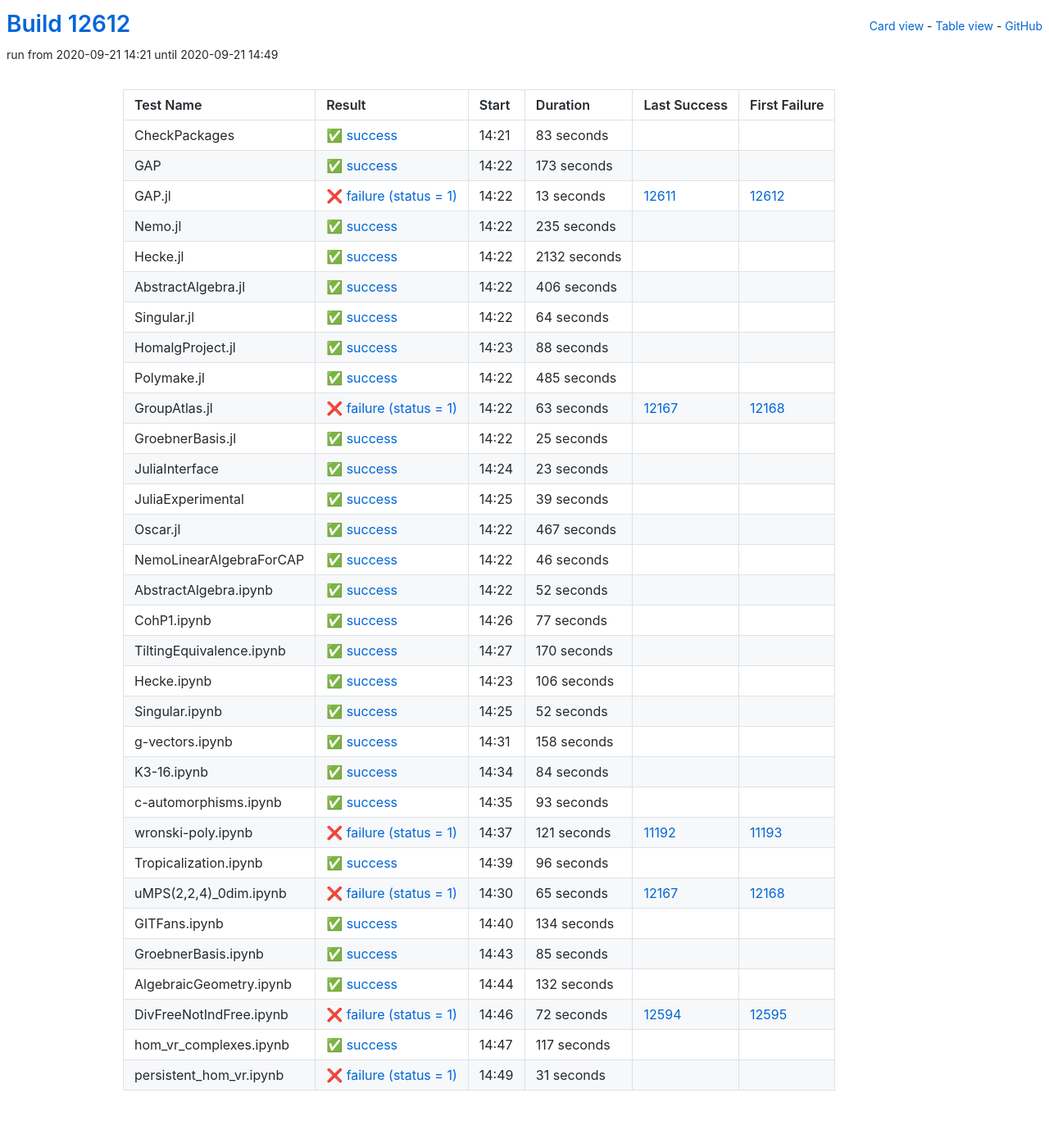
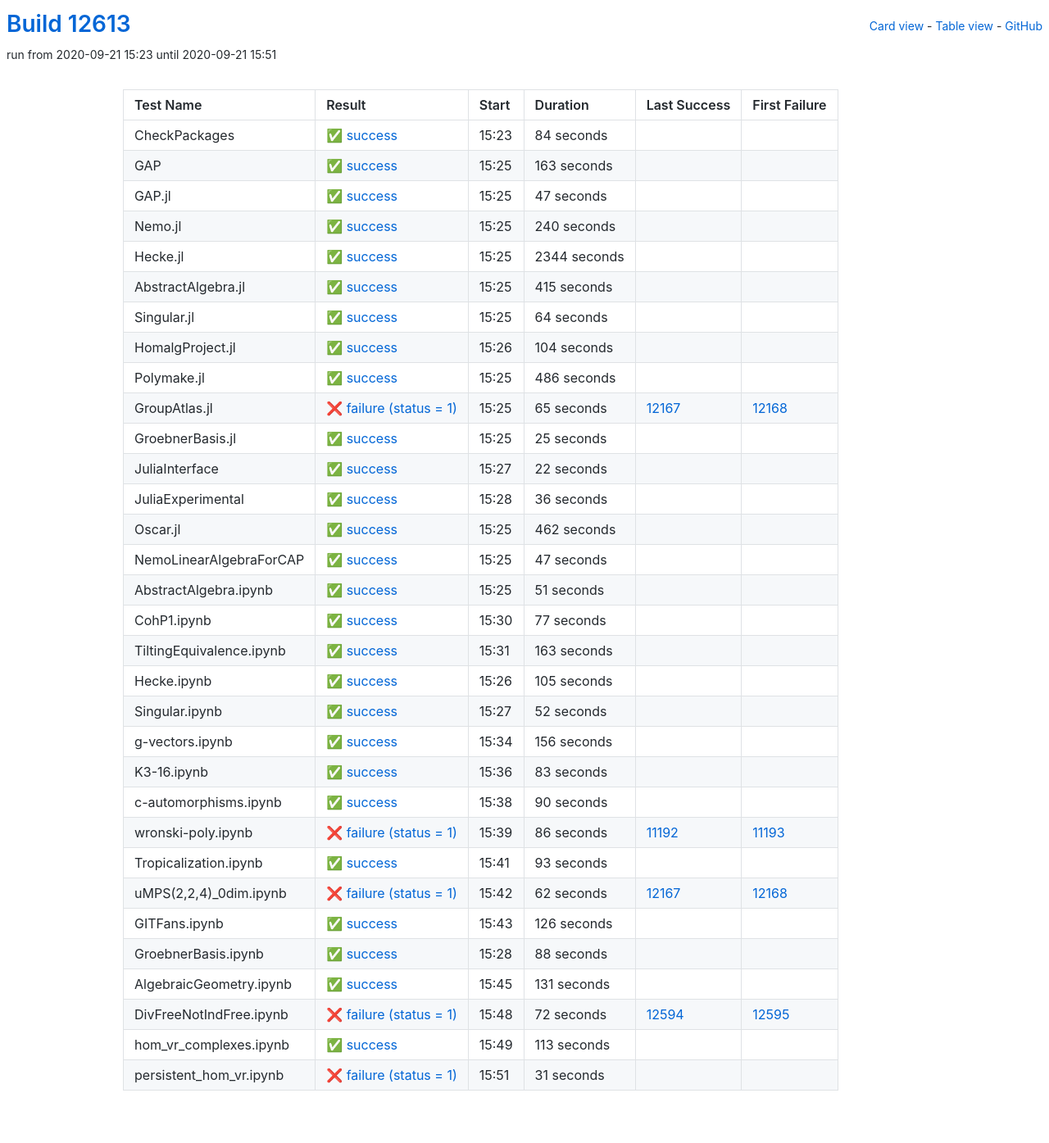
Before and after one commit to oscar-system/oscar-ci-status, a Jekyll site: the page built from table.html, in a window 1280 px wide. Shown: the whole page at 82% size. Built offline with Jekyll 4.4.1, drawn with Linux system fonts in a browser that asks for light colours.

Commit message:
Build #12613

```diff
--- a/_data/ci.yml
+++ b/_data/ci.yml
@@ -1,6 +1,6 @@
 ---
-build: 12612
-build_url: https://oscarci.mathematik.uni-kl.de/job/oscar/12612/
+build: 12613
+build_url: https://oscarci.mathematik.uni-kl.de/job/oscar/12613/
 job: oscar
 organization: oscar-system
 repo: oscar-ci-status
@@ -8,80 +8,80 @@
 tests:
 - name: CheckPackages
   id: checkpackages
-  log: https://oscarci.mathematik.uni-kl.de/job/oscar/12612/artifact/logs/build-12612/CheckPackages.log
-  start: 2020-09-21 14:21
+  log: https://oscarci.mathematik.uni-kl.de/job/oscar/12613/artifact/logs/build-12613/CheckPackages.log
+  start: 2020-09-21 15:23
   success: true
   exitcode: 0
   status: success
-  duration: 83
+  duration: 84
   last_success: false
   last_success_url:
   first_failure: false
   first_failure_url:
 - name: GAP
   id: gap
-  log: https://oscarci.mathematik.uni-kl.de/job/oscar/12612/artifact/logs/build-12612/GAP.log
-  start: 2020-09-21 14:22
+  log: https://oscarci.mathematik.uni-kl.de/job/oscar/12613/artifact/logs/build-12613/GAP.log
+  start: 2020-09-21 15:25
   success: true
   exitcode: 0
   status: success
-  duration: 173
+  duration: 163
   last_success: false
   last_success_url:
   first_failure: false
   first_failure_url:
 - name: GAP.jl
   id: gap-jl
-  log: https://oscarci.mathematik.uni-kl.de/job/oscar/12612/artifact/logs/build-12612/GAP.jl.log
-  start: 2020-09-21 14:22
-  success: false
-  exitcode: 1
-  status: failure
-  duration: 13
-  last_success: 12611
-  last_success_url: https://oscarci.mathematik.uni-kl.de/job/oscar/12611/
-  first_failure: 12612
-  first_failure_url: https://oscarci.mathematik.uni-kl.de/job/oscar/12612/
-- name: Nemo.jl
-  id: nemo-jl
-  log: https://oscarci.mathematik.uni-kl.de/job/oscar/12612/artifact/logs/build-12612/Nemo.jl.log
-  start: 2020-09-21 14:22
+  log: https://oscarci.mathematik.uni-kl.de/job/oscar/12613/artifact/logs/build-12613/GAP.jl.log
+  start: 2020-09-21 15:25
   success: true
   exitcode: 0
   status: success
-  duration: 235
+  duration: 47
+  last_success: false
+  last_success_url:
+  first_failure: false
+  first_failure_url:
+- name: Nemo.jl
+  id: nemo-jl
+  log: https://oscarci.mathematik.uni-kl.de/job/oscar/12613/artifact/logs/build-12613/Nemo.jl.log
+  start: 2020-09-21 15:25
+  success: true
+  exitcode: 0
+  status: success
+  duration: 240
   last_success: false
   last_success_url:
   first_failure: false
   first_failure_url:
 - name: Hecke.jl
   id: hecke-jl
-  log: https://oscarci.mathematik.uni-kl.de/job/oscar/12612/artifact/logs/build-12612/Hecke.jl.log
-  start: 2020-09-21 14:22
+  log: https://oscarci.mathematik.uni-kl.de/job/oscar/12613/artifact/logs/build-12613/Hecke.jl.log
+  start: 2020-09-21 15:25
   success: true
   exitcode: 0
   status: success
-  duration: 2132
+  duration: 2344
   last_success: false
   last_success_url:
   first_failure: false
   first_failure_url:
 - name: AbstractAlgebra.jl
   id: abstractalgebra-jl
-  log: https://oscarci.mathematik.uni-kl.de/job/oscar/12612/artifact/logs/build-12612/AbstractAlgebra.jl.log
-  start: 2020-09-21 14:22
+  log: https://oscarci.mathematik.uni-kl.de/job/oscar/12613/artifact/logs/build-12613/AbstractAlgebra.jl.log
+  start: 2020-09-21 15:25
   success: true
   exitcode: 0
   status: success
-  duration: 406
+  duration: 415
   last_success: false
   last_success_url:
   first_failure: false
   first_failure_url:
 - name: Singular.jl
   id: singular-jl
-  log: https://oscarci.mathematik.uni-kl.de/job/oscar/12612/artifact/logs/build-12612/Singular.jl.log
-  start: 2020-09-21 14:22
+  log: https://oscarci.mathematik.uni-kl.de/job/oscar/12613/artifact/logs/build-12613/Singular.jl.log
+  start: 2020-09-21 15:25
   success: true
   exitcode: 0
   status: success
@@ -92,44 +92,44 @@
   first_failure_url:
 - name: HomalgProject.jl
   id: homalgproject-jl
-  log: https://oscarci.mathematik.uni-kl.de/job/oscar/12612/artifact/logs/build-12612/HomalgProject.jl.log
-  start: 2020-09-21 14:23
+  log: https://oscarci.mathematik.uni-kl.de/job/oscar/12613/artifact/logs/build-12613/HomalgProject.jl.log
+  start: 2020-09-21 15:26
   success: true
   exitcode: 0
   status: success
-  duration: 88
+  duration: 104
   last_success: false
   last_success_url:
   first_failure: false
   first_failure_url:
 - name: Polymake.jl
   id: polymake-jl
-  log: https://oscarci.mathematik.uni-kl.de/job/oscar/12612/artifact/logs/build-12612/Polymake.jl.log
-  start: 2020-09-21 14:22
+  log: https://oscarci.mathematik.uni-kl.de/job/oscar/12613/artifact/logs/build-12613/Polymake.jl.log
+  start: 2020-09-21 15:25
   success: true
   exitcode: 0
   status: success
-  duration: 485
+  duration: 486
   last_success: false
   last_success_url:
   first_failure: false
   first_failure_url:
 - name: GroupAtlas.jl
   id: groupatlas-jl
-  log: https://oscarci.mathematik.uni-kl.de/job/oscar/12612/artifact/logs/build-12612/GroupAtlas.jl.log
-  start: 2020-09-21 14:22
+  log: https://oscarci.mathematik.uni-kl.de/job/oscar/12613/artifact/logs/build-12613/GroupAtlas.jl.log
+  start: 2020-09-21 15:25
   success: false
   exitcode: 1
   status: failure
-  duration: 63
+  duration: 65
   last_success: 12167
   last_success_url: https://oscarci.mathematik.uni-kl.de/job/oscar/12167/
   first_failure: 12168
   first_failure_url: https://oscarci.mathematik.uni-kl.de/job/oscar/12168/
 - name: GroebnerBasis.jl
   id: groebnerbasis-jl
-  log: https://oscarci.mathematik.uni-kl.de/job/oscar/12612/artifact/logs/build-12612/GroebnerBasis.jl.log
-  start: 2020-09-21 14:22
+  log: https://oscarci.mathematik.uni-kl.de/job/oscar/12613/artifact/logs/build-12613/GroebnerBasis.jl.log
+  start: 2020-09-21 15:25
   success: true
   exitcode: 0
   status: success
@@ -140,68 +140,68 @@
   first_failure_url:
 - name: JuliaInterface
   id: juliainterface
-  log: https://oscarci.mathematik.uni-kl.de/job/oscar/12612/artifact/logs/build-12612/JuliaInterface.log
-  start: 2020-09-21 14:24
+  log: https://oscarci.mathematik.uni-kl.de/job/oscar/12613/artifact/logs/build-12613/JuliaInterface.log
+  start: 2020-09-21 15:27
   success: true
   exitcode: 0
   status: success
-  duration: 23
+  duration: 22
   last_success: false
   last_success_url:
   first_failure: false
   first_failure_url:
 - name: JuliaExperimental
   id: juliaexperimental
-  log: https://oscarci.mathematik.uni-kl.de/job/oscar/12612/artifact/logs/build-12612/JuliaExperimental.log
-  start: 2020-09-21 14:25
+  log: https://oscarci.mathematik.uni-kl.de/job/oscar/12613/artifact/logs/build-12613/JuliaExperimental.log
+  start: 2020-09-21 15:28
   success: true
   exitcode: 0
   status: success
-  duration: 39
+  duration: 36
   last_success: false
   last_success_url:
   first_failure: false
   first_failure_url:
 - name: Oscar.jl
   id: oscar-jl
-  log: https://oscarci.mathematik.uni-kl.de/job/oscar/12612/artifact/logs/build-12612/Oscar.jl.log
-  start: 2020-09-21 14:22
+  log: https://oscarci.mathematik.uni-kl.de/job/oscar/12613/artifact/logs/build-12613/Oscar.jl.log
+  start: 2020-09-21 15:25
   success: true
   exitcode: 0
   status: success
-  duration: 467
+  duration: 462
   last_success: false
   last_success_url:
   first_failure: false
   first_failure_url:
 - name: NemoLinearAlgebraForCAP
   id: nemolinearalgebraforcap
-  log: https://oscarci.mathematik.uni-kl.de/job/oscar/12612/artifact/logs/build-12612/NemoLinearAlgebraForCAP.log
-  start: 2020-09-21 14:22
+  log: https://oscarci.mathematik.uni-kl.de/job/oscar/12613/artifact/logs/build-12613/NemoLinearAlgebraForCAP.log
+  start: 2020-09-21 15:25
   success: true
   exitcode: 0
   status: success
-  duration: 46
+  duration: 47
   last_success: false
   last_success_url:
   first_failure: false
   first_failure_url:
 - name: AbstractAlgebra.ipynb
   id: abstractalgebra-ipynb
-  log: https://oscarci.mathematik.uni-kl.de/job/oscar/12612/artifact/logs/build-12612/AbstractAlgebra.ipynb.log
-  start: 2020-09-21 14:22
+  log: https://oscarci.mathematik.uni-kl.de/job/oscar/12613/artifact/logs/build-12613/AbstractAlgebra.ipynb.log
+  start: 2020-09-21 15:25
   success: true
   exitcode: 0
   status: success
-  duration: 52
+  duration: 51
   last_success: false
   last_success_url:
   first_failure: false
   first_failure_url:
 - name: CohP1.ipynb
   id: cohp1-ipynb
-  log: https://oscarci.mathematik.uni-kl.de/job/oscar/12612/artifact/logs/build-12612/CohP1.ipynb.log
-  start: 2020-09-21 14:26
+  log: https://oscarci.mathematik.uni-kl.de/job/oscar/12613/artifact/logs/build-12613/CohP1.ipynb.log
+  start: 2020-09-21 15:30
   success: true
   exitcode: 0
   status: success
@@ -212,32 +212,32 @@
   first_failure_url:
 - name: TiltingEquivalence.ipynb
   id: tiltingequivalence-ipynb
-  log: https://oscarci.mathematik.uni-kl.de/job/oscar/12612/artifact/logs/build-12612/TiltingEquivalence.ipynb.log
-  start: 2020-09-21 14:27
+  log: https://oscarci.mathematik.uni-kl.de/job/oscar/12613/artifact/logs/build-12613/TiltingEquivalence.ipynb.log
+  start: 2020-09-21 15:31
   success: true
   exitcode: 0
   status: success
-  duration: 170
+  duration: 163
   last_success: false
   last_success_url:
   first_failure: false
   first_failure_url:
 - name: Hecke.ipynb
   id: hecke-ipynb
-  log: https://oscarci.mathematik.uni-kl.de/job/oscar/12612/artifact/logs/build-12612/Hecke.ipynb.log
-  start: 2020-09-21 14:23
+  log: https://oscarci.mathematik.uni-kl.de/job/oscar/12613/artifact/logs/build-12613/Hecke.ipynb.log
+  start: 2020-09-21 15:26
   success: true
   exitcode: 0
   status: success
-  duration: 106
+  duration: 105
   last_success: false
   last_success_url:
   first_failure: false
   first_failure_url:
 - name: Singular.ipynb
   id: singular-ipynb
-  log: https://oscarci.mathematik.uni-kl.de/job/oscar/12612/artifact/logs/build-12612/Singular.ipynb.log
-  start: 2020-09-21 14:25
+  log: https://oscarci.mathematik.uni-kl.de/job/oscar/12613/artifact/logs/build-12613/Singular.ipynb.log
+  start: 2020-09-21 15:27
   success: true
   exitcode: 0
   status: success
@@ -248,32 +248,56 @@
   first_failure_url:
 - name: g-vectors.ipynb
   id: g-vectors-ipynb
-  log: https://oscarci.mathematik.uni-kl.de/job/oscar/12612/artifact/logs/build-12612/g-vectors.ipynb.log
-  start: 2020-09-21 14:31
+  log: https://oscarci.mathematik.uni-kl.de/job/oscar/12613/artifact/logs/build-12613/g-vectors.ipynb.log
+  start: 2020-09-21 15:34
   success: true
   exitcode: 0
   status: success
-  duration: 158
+  duration: 156
   last_success: false
   last_success_url:
   first_failure: false
   first_failure_url:
 - name: K3-16.ipynb
   id: k3-16-ipynb
-  log: https://oscarci.mathematik.uni-kl.de/job/oscar/12612/artifact/logs/build-12612/K3-16.ipynb.log
-  start: 2020-09-21 14:34
+  log: https://oscarci.mathematik.uni-kl.de/job/oscar/12613/artifact/logs/build-12613/K3-16.ipynb.log
+  start: 2020-09-21 15:36
   success: true
   exitcode: 0
   status: success
-  duration: 84
+  duration: 83
   last_success: false
   last_success_url:
   first_failure: false
   first_failure_url:
 - name: c-automorphisms.ipynb
   id: c-automorphisms-ipynb
-  log: https://oscarci.mathematik.uni-kl.de/job/oscar/12612/artifact/logs/build-12612/c-automorphisms.ipynb.log
-  start: 2020-09-21 14:35
+  log: https://oscarci.mathematik.uni-kl.de/job/oscar/12613/artifact/logs/build-12613/c-automorphisms.ipynb.log
+  start: 2020-09-21 15:38
+  success: true
+  exitcode: 0
+  status: success
+  duration: 90
+  last_success: false
+  last_success_url:
+  first_failure: false
+  first_failure_url:
+- name: wronski-poly.ipynb
+  id: wronski-poly-ipynb
+  log: https://oscarci.mathematik.uni-kl.de/job/oscar/12613/artifact/logs/build-12613/wronski-poly.ipynb.log
+  start: 2020-09-21 15:39
+  success: false
+  exitcode: 1
+  status: failure
+  duration: 86
+  last_success: 11192
+  last_success_url: https://oscarci.mathematik.uni-kl.de/job/oscar/11192/
+  first_failure: 11193
+  first_failure_url: https://oscarci.mathematik.uni-kl.de/job/oscar/11193/
+- name: Tropicalization.ipynb
+  id: tropicalization-ipynb
+  log: https://oscarci.mathematik.uni-kl.de/job/oscar/12613/artifact/logs/build-12613/Tropicalization.ipynb.log
+  start: 2020-09-21 15:41
   success: true
   exitcode: 0
   status: success
@@ -282,82 +306,58 @@
   last_success_url:
   first_failure: false
   first_failure_url:
-- name: wronski-poly.ipynb
-  id: wronski-poly-ipynb
-  log: https://oscarci.mathematik.uni-kl.de/job/oscar/12612/artifact/logs/build-12612/wronski-poly.ipynb.log
-  start: 2020-09-21 14:37
+- name: uMPS(2,2,4)_0dim.ipynb
+  id: umps-2-2-4-0dim-ipynb
+  log: https://oscarci.mathematik.uni-kl.de/job/oscar/12613/artifact/logs/build-12613/uMPS-2-2-4-_0dim.ipynb.log
+  start: 2020-09-21 15:42
   success: false
   exitcode: 1
   status: failure
-  duration: 121
-  last_success: 11192
-  last_success_url: https://oscarci.mathematik.uni-kl.de/job/oscar/11192/
-  first_failure: 11193
-  first_failure_url: https://oscarci.mathematik.uni-kl.de/job/oscar/11193/
-- name: Tropicalization.ipynb
-  id: tropicalization-ipynb
-  log: https://oscarci.mathematik.uni-kl.de/job/oscar/12612/artifact/logs/build-12612/Tropicalization.ipynb.log
-  start: 2020-09-21 14:39
-  success: true
-  exitcode: 0
-  status: success
-  duration: 96
-  last_success: false
-  last_success_url:
-  first_failure: false
-  first_failure_url:
-- name: uMPS(2,2,4)_0dim.ipynb
-  id: umps-2-2-4-0dim-ipynb
-  log: https://oscarci.mathematik.uni-kl.de/job/oscar/12612/artifact/logs/build-12612/uMPS-2-2-4-_0dim.ipynb.log
-  start: 2020-09-21 14:30
-  success: false
-  exitcode: 1
-  status: failure
-  duration: 65
+  duration: 62
   last_success: 12167
   last_success_url: https://oscarci.mathematik.uni-kl.de/job/oscar/12167/
   first_failure: 12168
   first_failure_url: https://oscarci.mathematik.uni-kl.de/job/oscar/12168/
 - name: GITFans.ipynb
   id: gitfans-ipynb
-  log: https://oscarci.mathematik.uni-kl.de/job/oscar/12612/artifact/logs/build-12612/GITFans.ipynb.log
-  start: 2020-09-21 14:40
+  log: https://oscarci.mathematik.uni-kl.de/job/oscar/12613/artifact/logs/build-12613/GITFans.ipynb.log
+  start: 2020-09-21 15:43
   success: true
   exitcode: 0
   status: success
-  duration: 134
+  duration: 126
   last_success: false
   last_success_url:
   first_failure: false
   first_failure_url:
 - name: GroebnerBasis.ipynb
   id: groebnerbasis-ipynb
-  log: https://oscarci.mathematik.uni-kl.de/job/oscar/12612/artifact/logs/build-12612/GroebnerBasis.ipynb.log
-  start: 2020-09-21 14:43
+  log: https://oscarci.mathematik.uni-kl.de/job/oscar/12613/artifact/logs/build-12613/GroebnerBasis.ipynb.log
+  start: 2020-09-21 15:28
   success: true
   exitcode: 0
   status: success
-  duration: 85
+  duration: 88
   last_success: false
   last_success_url:
   first_failure: false
   first_failure_url:
 - name: AlgebraicGeometry.ipynb
   id: algebraicgeometry-ipynb
-  log: https://oscarci.mathematik.uni-kl.de/job/oscar/12612/artifact/logs/build-12612/AlgebraicGeometry.ipynb.log
-  start: 2020-09-21 14:44
+  log: https://oscarci.mathematik.uni-kl.de/job/oscar/12613/artifact/logs/build-12613/AlgebraicGeometry.ipynb.log
+  start: 2020-09-21 15:45
   success: true
   exitcode: 0
   status: success
-  duration: 132
+  duration: 131
   last_success: false
   last_success_url:
   first_failure: false
   first_failure_url:
 - name: DivFreeNotIndFree.ipynb
   id: divfreenotindfree-ipynb
-  log: https://oscarci.mathematik.uni-kl.de/job/oscar/12612/artifact/logs/build-12612/DivFreeNotIndFree.ipynb.log
-  start: 2020-09-21 14:46
+  log: https://oscarci.mathematik.uni-kl.de/job/oscar/12613/artifact/logs/build-12613/DivFreeNotIndFree.ipynb.log
+  start: 2020-09-21 15:48
   success: false
   exitcode: 1
   status: failure
@@ -368,20 +368,20 @@
   first_failure_url: https://oscarci.mathematik.uni-kl.de/job/oscar/12595/
 - name: hom_vr_complexes.ipynb
   id: hom-vr-complexes-ipynb
-  log: https://oscarci.mathematik.uni-kl.de/job/oscar/12612/artifact/logs/build-12612/hom_vr_complexes.ipynb.log
-  start: 2020-09-21 14:47
+  log: https://oscarci.mathematik.uni-kl.de/job/oscar/12613/artifact/logs/build-12613/hom_vr_complexes.ipynb.log
+  start: 2020-09-21 15:49
   success: true
   exitcode: 0
   status: success
-  duration: 117
+  duration: 113
   last_success: false
   last_success_url:
   first_failure: false
   first_failure_url:
 - name: persistent_hom_vr.ipynb
   id: persistent-hom-vr-ipynb
-  log: https://oscarci.mathematik.uni-kl.de/job/oscar/12612/artifact/logs/build-12612/persistent_hom_vr.ipynb.log
-  start: 2020-09-21 14:49
+  log: https://oscarci.mathematik.uni-kl.de/job/oscar/12613/artifact/logs/build-12613/persistent_hom_vr.ipynb.log
+  start: 2020-09-21 15:51
   success: false
   exitcode: 1
   status: failure
```
Also changed, not shown: README.md.
